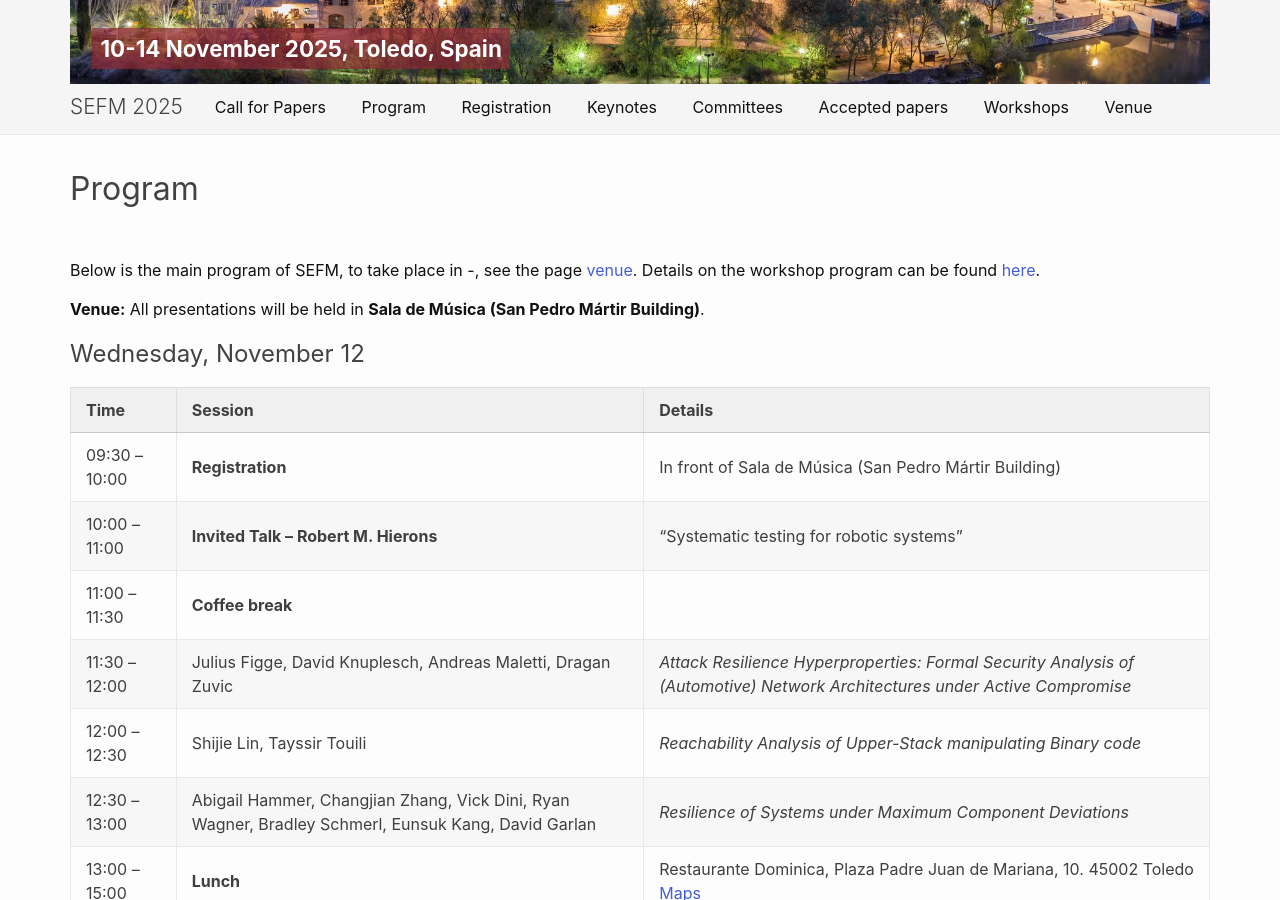
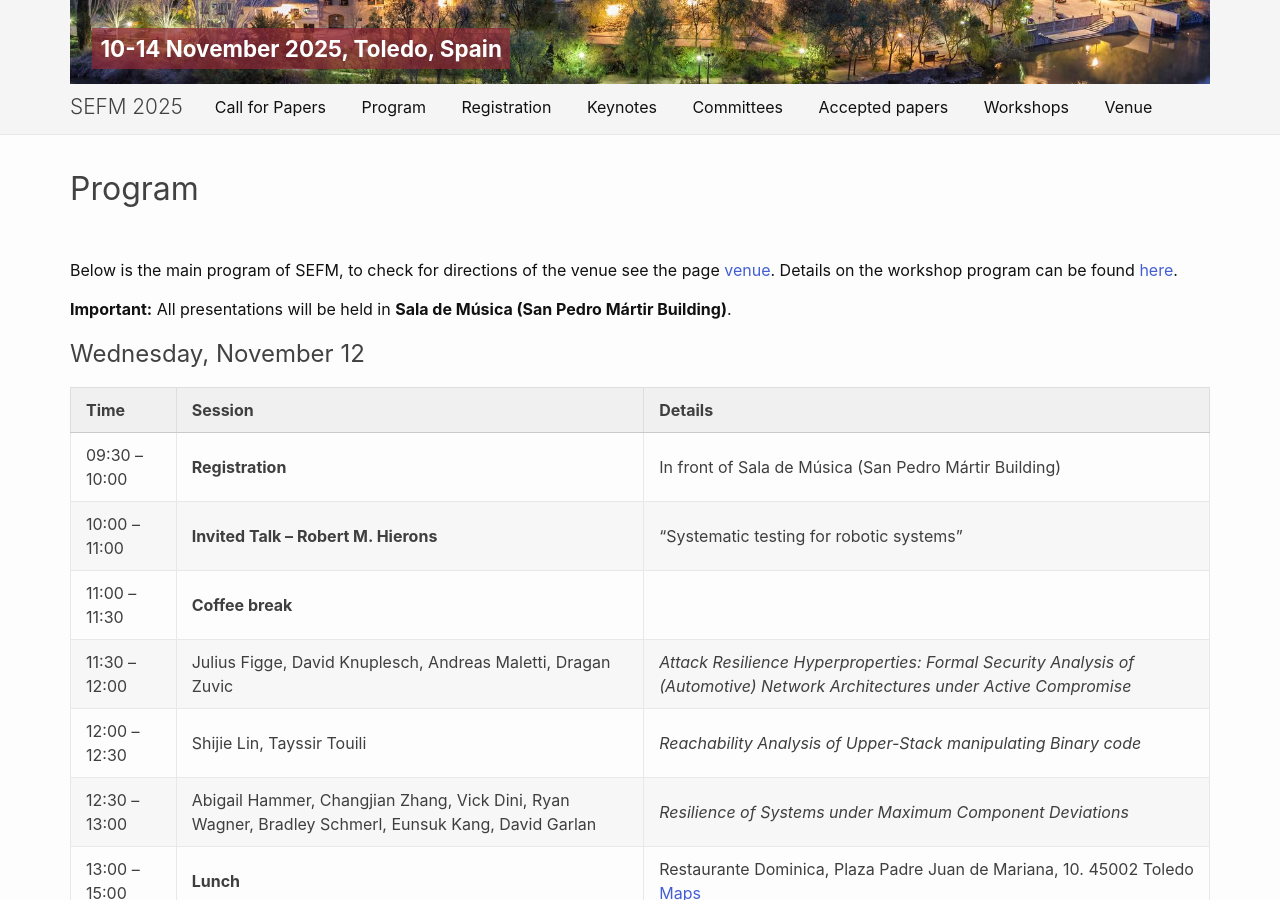
Before and after one commit to sefm-conference/2025, a Jekyll site: the page built from _pages/program.md, in a window 1280 px wide and 900 px high, scrolled down 558 px. Built offline with Jekyll 4.4.1, drawn with Linux system fonts in a browser that asks for light colours.

Commit message:
Update program.md

```diff
--- a/_pages/program.md
+++ b/_pages/program.md
@@ -6,10 +6,10 @@ order: 2
 published: true
 ---
 
-Below is the main program of SEFM, to take place in -, see the page [venue]({{ site.baseurl }}{% link _pages/venue.md %}).
+Below is the main program of SEFM, to check for directions of the venue see the page [venue]({{ site.baseurl }}{% link _pages/venue.md %}).
 Details on the workshop program can be found [here]({{ site.baseurl }}{% link _pages/workshops.md %}).
 
-**Venue:** All presentations will be held in **Sala de Música (San Pedro Mártir Building)**.
+**Important:** All presentations will be held in **Sala de Música (San Pedro Mártir Building)**.
 
 
 ## Wednesday, November 12
```
